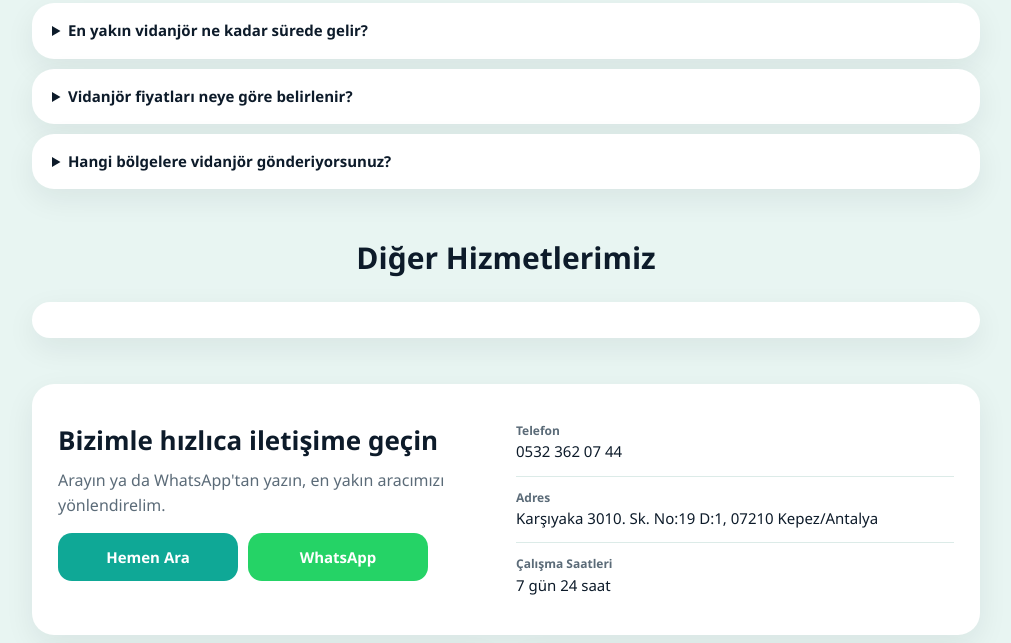
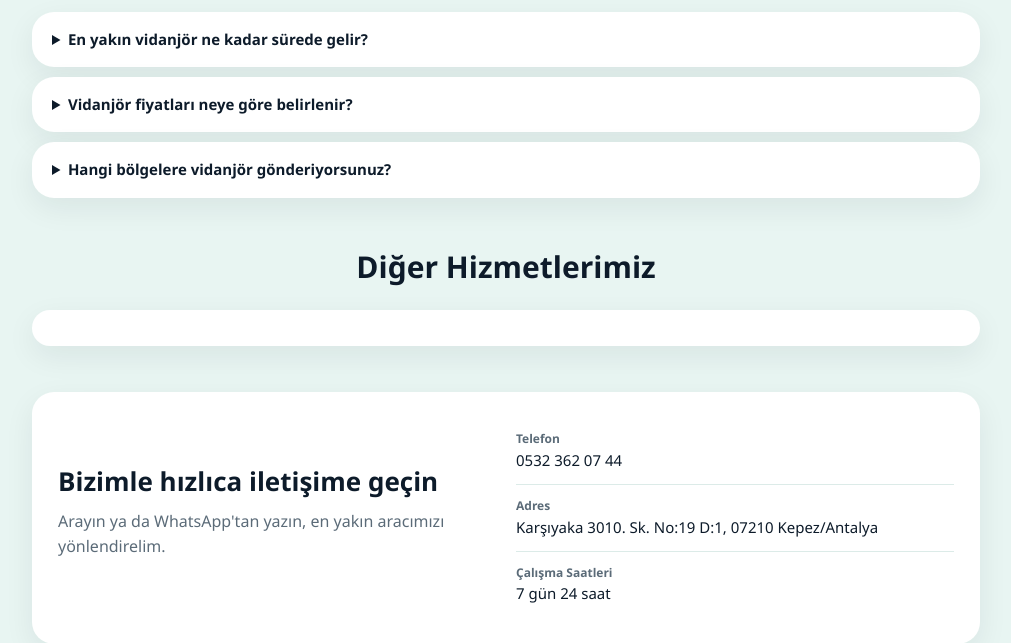
Before and after one commit to benmedyatr-hash/guven-vidanjor-onizleme, a plain HTML site: page antalya-vidanjor.html in a window 1280 px wide. Shown: the part 2000-2643 px from the top of the page, without its empty margins (134-1145 px from the left). Drawn offline with Linux system fonts and the light colour scheme.

Commit message:
Antalya/Kepez etiketi ve hizmetler altındaki düğmeler kaldırıldı, logo yazısı büyütüldü
Co-Authored-By: Claude Opus 5.5 <noreply@anthropic.com>

```diff
--- a/antalya-vidanjor.html
+++ b/antalya-vidanjor.html
@@ -342,6 +342,9 @@ html[data-tema="koyu"] .hz-simge{background:#1b3038}
 .yd-yazi b{font-family:"Arial Black",Arial,sans-serif;font-style:italic;font-weight:900;font-size:26px;color:var(--sari);letter-spacing:-.5px}
 .yd-yazi small{margin-top:4px;font-size:12px;font-weight:700;color:#fff;letter-spacing:.6px;line-height:1.2}
 @media (max-width:480px){.ust .yirmidort svg{width:46px !important;height:40px !important}.yd-yazi b{font-size:22px}.yd-yazi small{font-size:11px}.ust .yirmidort{gap:4px}}
+/* Logo yazısı 2 tık büyük */
+.ust .logo-kalkan>.logo-iki{font-size:33px}
+@media (max-width:480px){.ust .logo-kalkan>.logo-iki{font-size:24px}}
 .sayfa-ust{margin-top:14px;padding:26px}.sayfa-ust h1{font-size:32px;line-height:1.15;margin:8px 0 12px}.sayfa-ust p{margin:0 0 18px;color:var(--soluk);font-size:16px}.geri{display:inline-block;font-size:13px;font-weight:600;color:var(--soluk);text-decoration:none;margin-bottom:6px}.liste.kart{background:var(--kart);border:0}.bolge-kutu{margin-top:14px;padding:20px 22px;font-size:15px}.bolge-kutu b{display:block;margin-bottom:4px}@media (max-width:600px){.sayfa-ust{padding:20px}.sayfa-ust h1{font-size:26px}}
 </style>
 </head>
@@ -423,10 +426,6 @@ html[data-tema="koyu"] .hz-simge{background:#1b3038}
     <div>
       <h2>Bizimle hızlıca iletişime geçin</h2>
       <p>Arayın ya da WhatsApp'tan yazın, en yakın aracımızı yönlendirelim.</p>
-      <div class="tuslar">
-        <a class="tus ara" href="tel:+905323620744">Hemen Ara</a>
-        <a class="tus wa" href="https://wa.me/905323620744" target="_blank">WhatsApp</a>
-      </div>
     </div>
     <div class="bilgi">
       <div><b>Telefon</b>0532 362 07 44</div>
```
Also changed, not shown: antalya-foseptik-cekimi.html (+3 -4 lines), antalya-kanal-goruntuleme.html (+3 -4 lines), antalya-kanalizasyon-acma.html (+3 -4 lines), antalya-kanalizasyon-logar-acma.html (+3 -4 lines), antalya-logar-tikanikligi-acma.html (+3 -4 lines), antalya-tikaniklik-gider-acma.html (+3 -4 lines), antalya-tuvalet-lavabo-acma.html (+3 -4 lines), antalya-yag-tutucu-temizleme.html (+3 -4 lines), index.html (+3 -9 lines).
